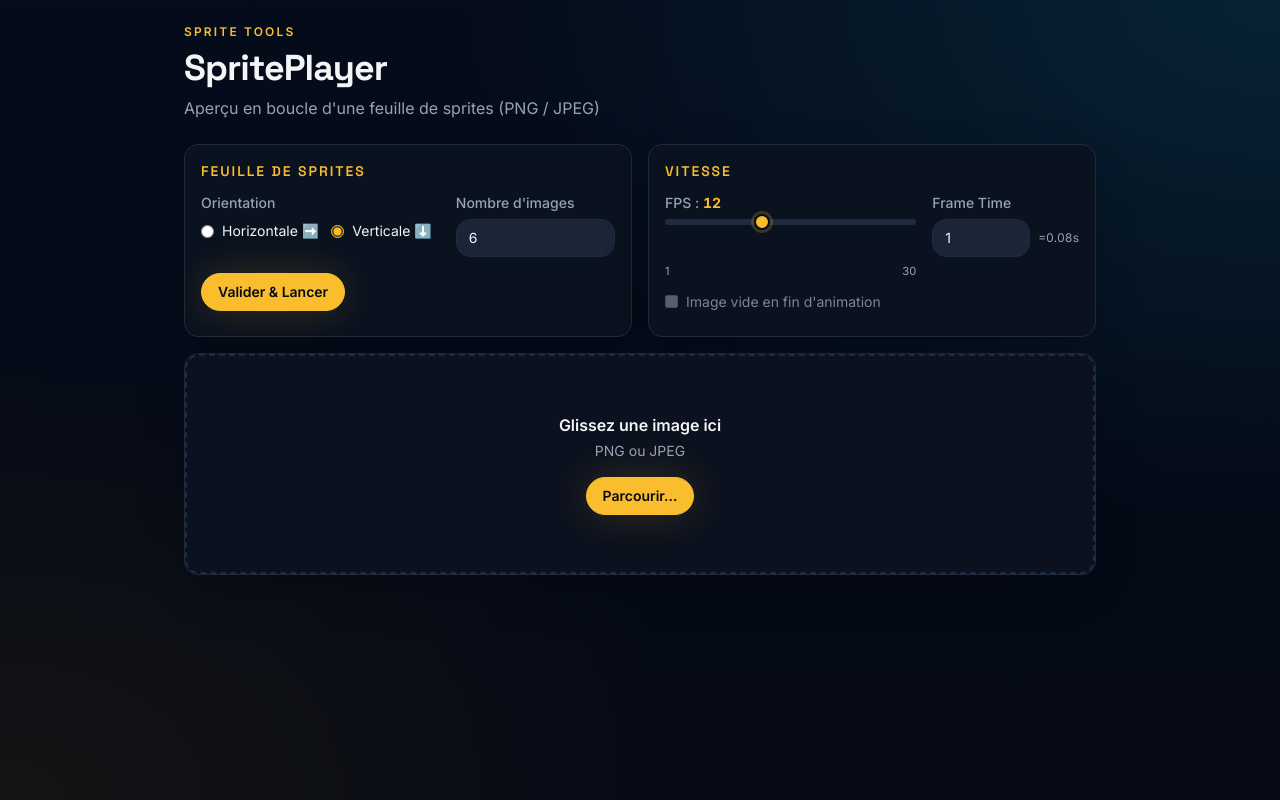
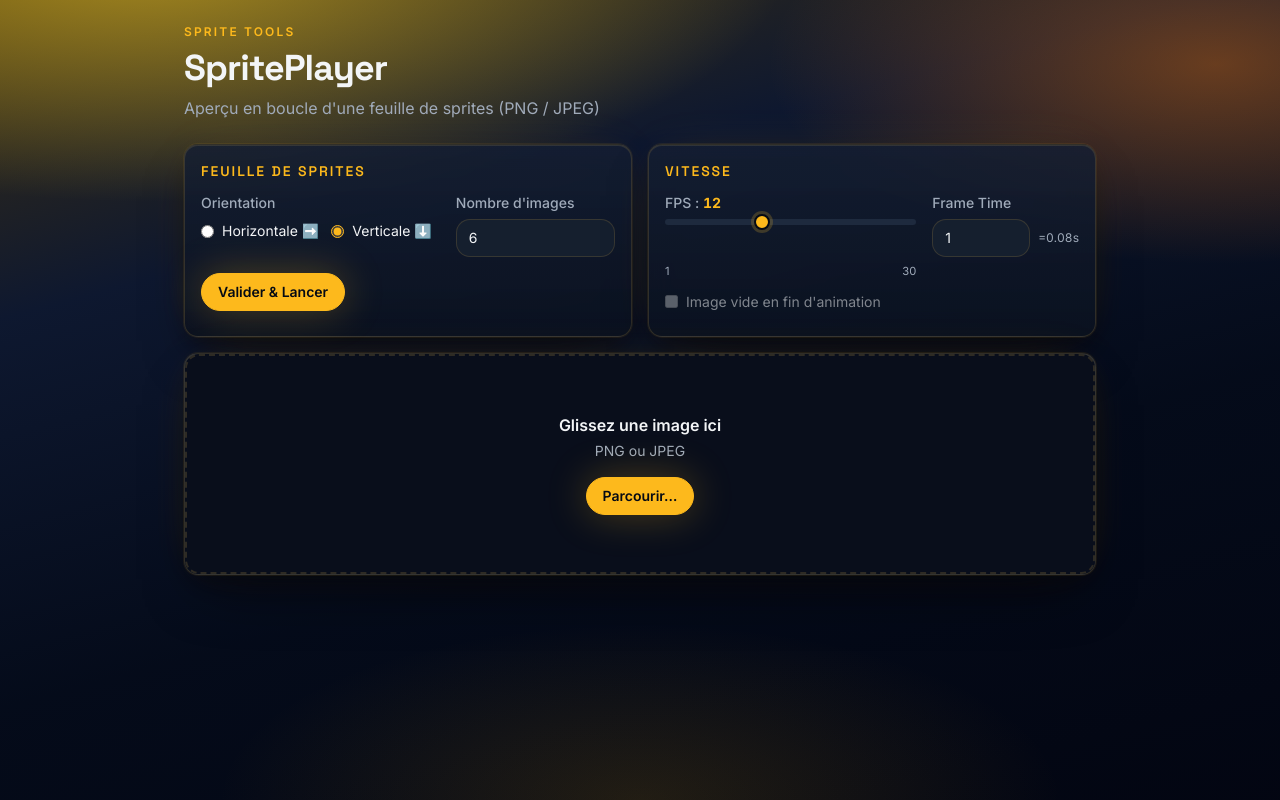
Before and after one commit to DeltaDjazz/SpritePlayer, a React (Vite) app: page / in a window 1280 px wide. Built offline with nearby package versions, Linux system fonts and the light colour scheme.

Commit message:
Refine bee theme gradient and lifted glass panels
Rename-aligned bee theme: flashy amber-to-dark page background and
stronger frosted panel elevation so boxes read above the backdrop.

Co-authored-by: Saï Ninja <DeltaDjazz@users.noreply.github.com>

```diff
--- a/src/SpritePlayer.jsx
+++ b/src/SpritePlayer.jsx
@@ -520,7 +520,7 @@ export default function SpritePlayer() {
       )}
 
       <div className="mb-4 grid gap-4 md:grid-cols-2">
-        <section className="rounded-xl border border-border bg-card p-4 shadow-[var(--shadow-card)]">
+        <section className="sp-panel p-4">
           <h2 className="mb-3 font-display text-sm font-semibold uppercase tracking-[0.14em] text-primary">
             Feuille de sprites
           </h2>
@@ -572,7 +572,7 @@ export default function SpritePlayer() {
           </button>
         </section>
 
-        <section className="rounded-xl border border-border bg-card p-4 shadow-[var(--shadow-card)]">
+        <section className="sp-panel p-4">
           <h2 className="mb-3 font-display text-sm font-semibold uppercase tracking-[0.14em] text-primary">
             Vitesse
           </h2>
@@ -673,7 +673,7 @@ export default function SpritePlayer() {
       </div>
 
       <section
-        className="mb-4 overflow-hidden rounded-xl border border-border bg-card shadow-[var(--shadow-card)]"
+        className="sp-panel mb-4 overflow-hidden"
         aria-label="Aperçu animation"
       >
         <div
@@ -955,7 +955,7 @@ export default function SpritePlayer() {
 
       {config && overrideEntries.length > 0 && (
         <section
-          className="rounded-xl border border-border bg-card p-4 shadow-[var(--shadow-card)]"
+          className="sp-panel p-4"
           aria-label="Surcharges de Frame Time"
         >
           <h2 className="mb-3 font-display text-sm font-semibold uppercase tracking-[0.14em] text-primary">
--- a/src/index.css
+++ b/src/index.css
@@ -1,33 +1,37 @@
 @import 'tailwindcss';
 
 /*
-  Tokens inspirés d’Alexium International (thème sombre + accent jaune).
-  Source : https://alexiuminternational.com/
+  Bee theme — accents jaune/or flashy sur fond sombre dégradé.
 */
 @theme {
   --font-sans: 'Inter', system-ui, sans-serif;
   --font-display: 'Space Grotesk', 'Inter', system-ui, sans-serif;
 
-  --color-background: hsl(222 70% 6%);
+  --color-background: hsl(222 70% 5%);
   --color-foreground: hsl(200 20% 96%);
-  --color-card: hsl(220 50% 8%);
+  --color-card: hsl(220 45% 10% / 0.72);
   --color-card-foreground: hsl(200 20% 96%);
-  --color-primary: hsl(42 95% 58%);
+  --color-primary: hsl(42 98% 55%);
   --color-primary-foreground: hsl(222 60% 5%);
-  --color-primary-hover: hsl(38 92% 50%);
-  --color-muted: hsl(217 35% 13%);
-  --color-muted-foreground: hsl(215 16% 65%);
-  --color-border: hsl(217 35% 18%);
-  --color-input: hsl(217 35% 16%);
-  --color-ring: hsl(42 95% 58%);
+  --color-primary-hover: hsl(38 96% 48%);
+  --color-muted: hsl(217 35% 14%);
+  --color-muted-foreground: hsl(215 16% 68%);
+  --color-border: hsl(42 40% 40% / 0.28);
+  --color-input: hsl(217 35% 14% / 0.9);
+  --color-ring: hsl(42 98% 55%);
   --color-danger: hsl(0 84% 60%);
-  --color-preview: hsl(222 45% 8%);
-  --color-timeline: hsl(220 42% 11%);
-  --color-transport: hsl(220 40% 10%);
+  --color-preview: hsl(222 50% 7%);
+  --color-timeline: hsl(220 42% 10% / 0.92);
+  --color-transport: hsl(220 40% 9% / 0.95);
 
   --radius-xl: 0.875rem;
-  --shadow-card: 0 1px 2px hsl(220 45% 10% / 0.2), 0 16px 40px -16px hsl(222 70% 4% / 0.55);
-  --shadow-glow: 0 0 40px hsl(42 95% 58% / 0.18);
+  --shadow-card:
+    0 1px 0 hsl(42 95% 70% / 0.12) inset,
+    0 0 0 1px hsl(42 80% 55% / 0.08),
+    0 10px 28px -12px hsl(222 80% 2% / 0.85),
+    0 28px 60px -24px hsl(222 90% 2% / 0.75),
+    0 0 48px -18px hsl(42 98% 55% / 0.22);
+  --shadow-glow: 0 0 40px hsl(42 98% 55% / 0.28);
 }
 
 @layer base {
@@ -48,10 +52,18 @@
     font-family: var(--font-sans);
     color: var(--color-foreground);
     background-color: var(--color-background);
+    /* Flash jaune/ambre → sombre profond */
     background-image:
-      radial-gradient(ellipse at top right, hsl(195 80% 22% / 0.35) 0%, transparent 45%),
-      radial-gradient(ellipse at bottom left, hsl(42 95% 40% / 0.08) 0%, transparent 40%),
-      linear-gradient(180deg, hsl(222 70% 6%) 0%, hsl(222 65% 5%) 100%);
+      radial-gradient(ellipse 90% 55% at 12% -5%, hsl(48 100% 58% / 0.55) 0%, transparent 55%),
+      radial-gradient(ellipse 70% 50% at 95% 8%, hsl(28 100% 52% / 0.38) 0%, transparent 50%),
+      radial-gradient(ellipse 60% 40% at 50% 100%, hsl(42 90% 40% / 0.16) 0%, transparent 55%),
+      linear-gradient(
+        165deg,
+        hsl(42 95% 42% / 0.28) 0%,
+        hsl(222 55% 12%) 28%,
+        hsl(222 70% 6%) 62%,
+        hsl(228 75% 4%) 100%
+      );
     background-attachment: fixed;
     text-rendering: optimizeLegibility;
     -webkit-font-smoothing: antialiased;
@@ -59,6 +71,17 @@
 }
 
 @layer components {
+  .sp-panel {
+    border: 1px solid var(--color-border);
+    border-radius: var(--radius-xl);
+    background:
+      linear-gradient(180deg, hsl(220 40% 16% / 0.55) 0%, hsl(220 50% 8% / 0.78) 100%),
+      hsl(220 45% 10% / 0.65);
+    box-shadow: var(--shadow-card);
+    backdrop-filter: blur(14px);
+    -webkit-backdrop-filter: blur(14px);
+  }
+
   .sp-range {
     -webkit-appearance: none;
     appearance: none;
```
